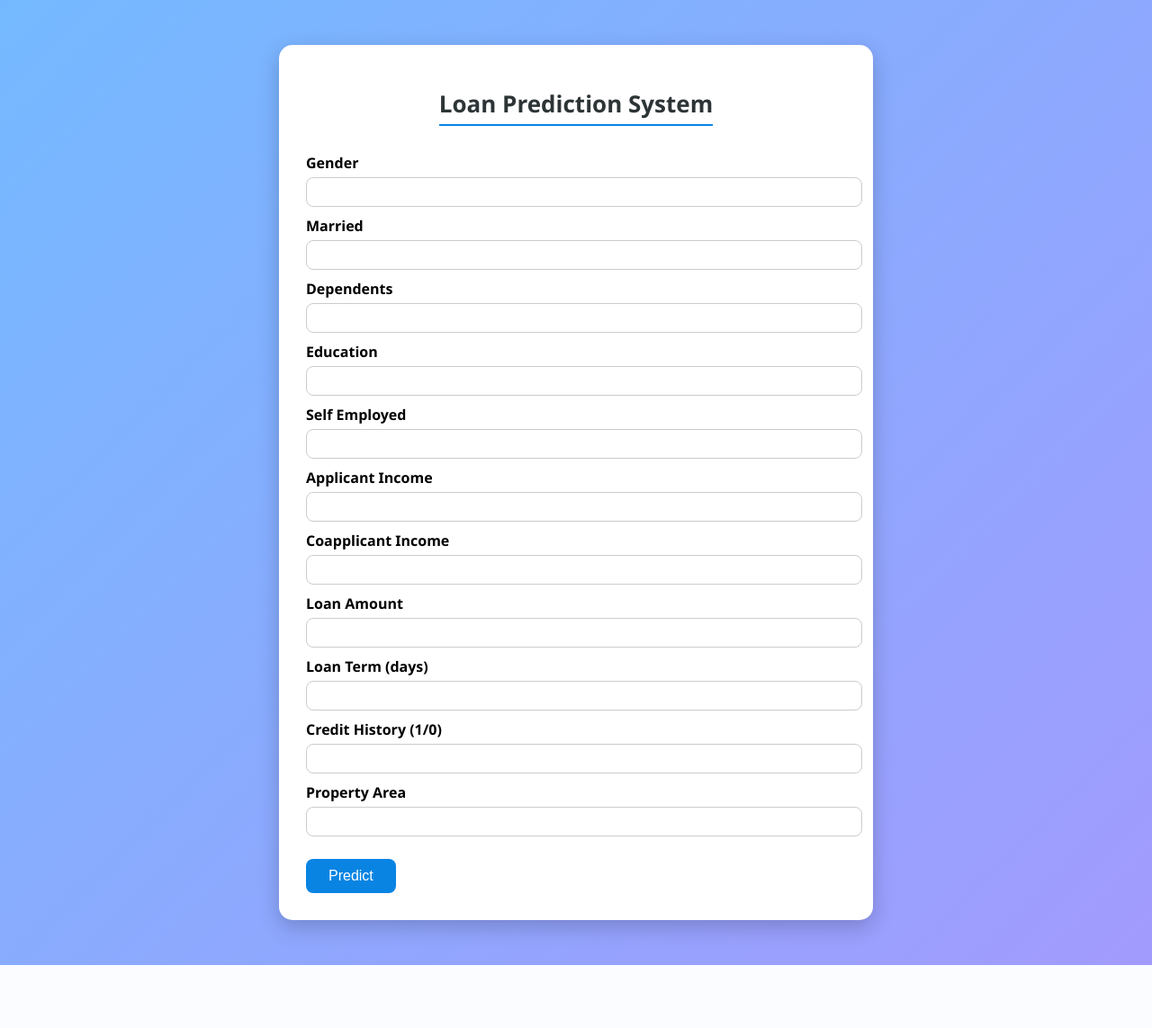
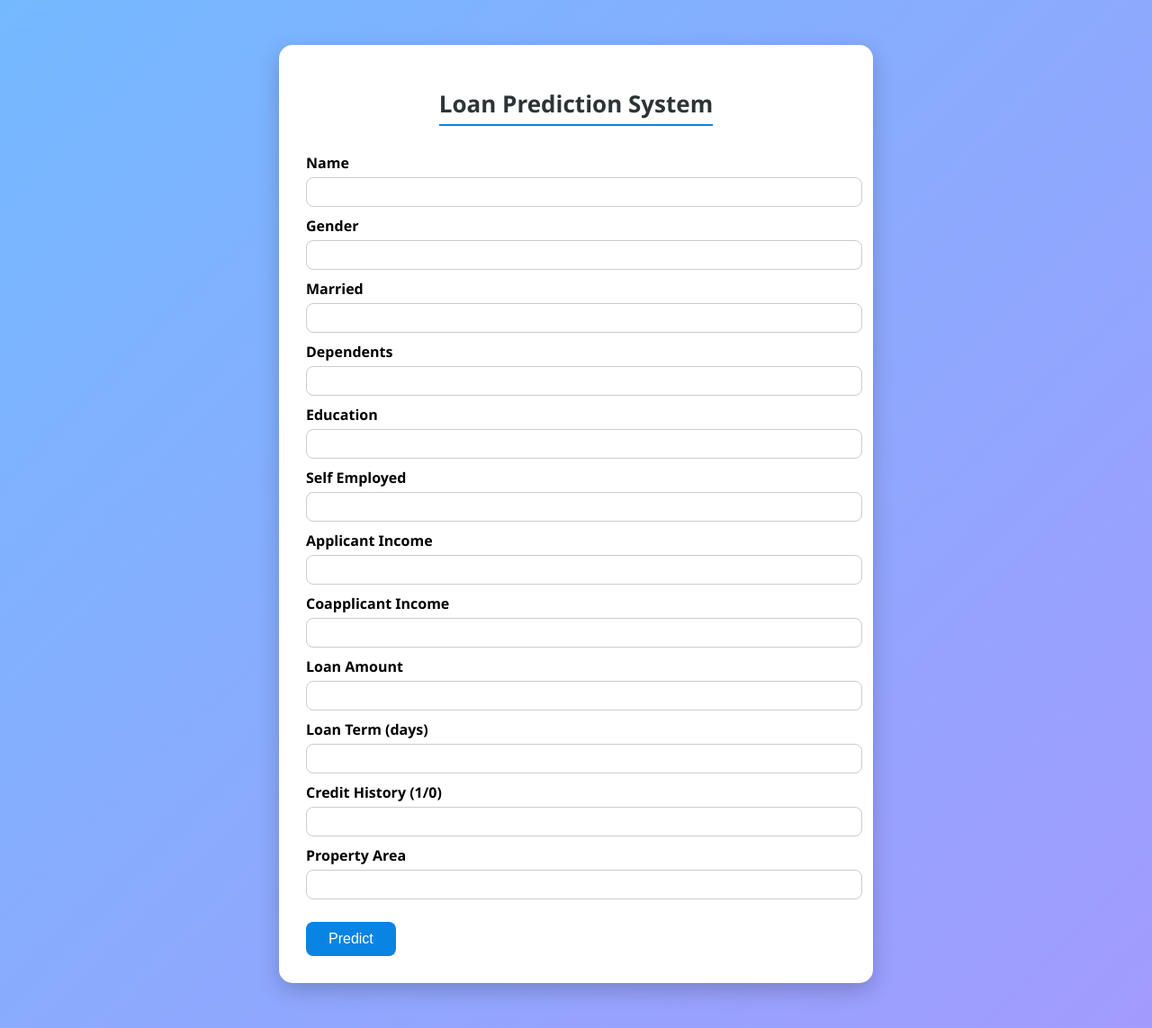
Before and after one commit to Dhakado1/loan_prediction, a Flask app: page / in a window 1280 px wide. Shown: the whole page at 90% size. Before the commit the page ends 1073 px from the top, so only its background shows below. Run offline with Flask 3, Linux system fonts and the light colour scheme; parts of the project's set-up code (start-up, migrations or seed data) failed here and were passed over.

Commit message:
Added name input and personalized result message

```diff
--- a/app.py
+++ b/app.py
@@ -14,6 +14,8 @@ def home():
 
 @app.route('/predict', methods=['POST'])
 def predict():
+    user_name = request.form['Name']  # Read name
+
     data = {
         'Gender': request.form['Gender'],
         'Married': request.form['Married'],
@@ -31,7 +33,11 @@ def predict():
     input_data = pd.DataFrame([data])
     prediction = model.predict(input_data)[0]
 
-    result = "Loan Approved" if prediction == 1 else "Loan Rejected"
+    if prediction == 1:
+        result = f"Congratulations {user_name}, your loan is Approved."
+    else:
+        result = f"Sorry {user_name}, your loan is Rejected."
+
     return render_template('index.html', prediction=result)
 
 if __name__ == '__main__':
--- a/templates/index.html
+++ b/templates/index.html
@@ -10,6 +10,12 @@
     <div class="container">
         <h1>Loan Prediction System</h1>
         <form action="/predict" method="post" class="form-box">
+
+            <!-- Name Field Added -->
+            <div class="input-group">
+                <label>Name</label>
+                <input type="text" name="Name" required>
+            </div>
 
             <div class="input-group">
                 <label>Gender</label>
```
